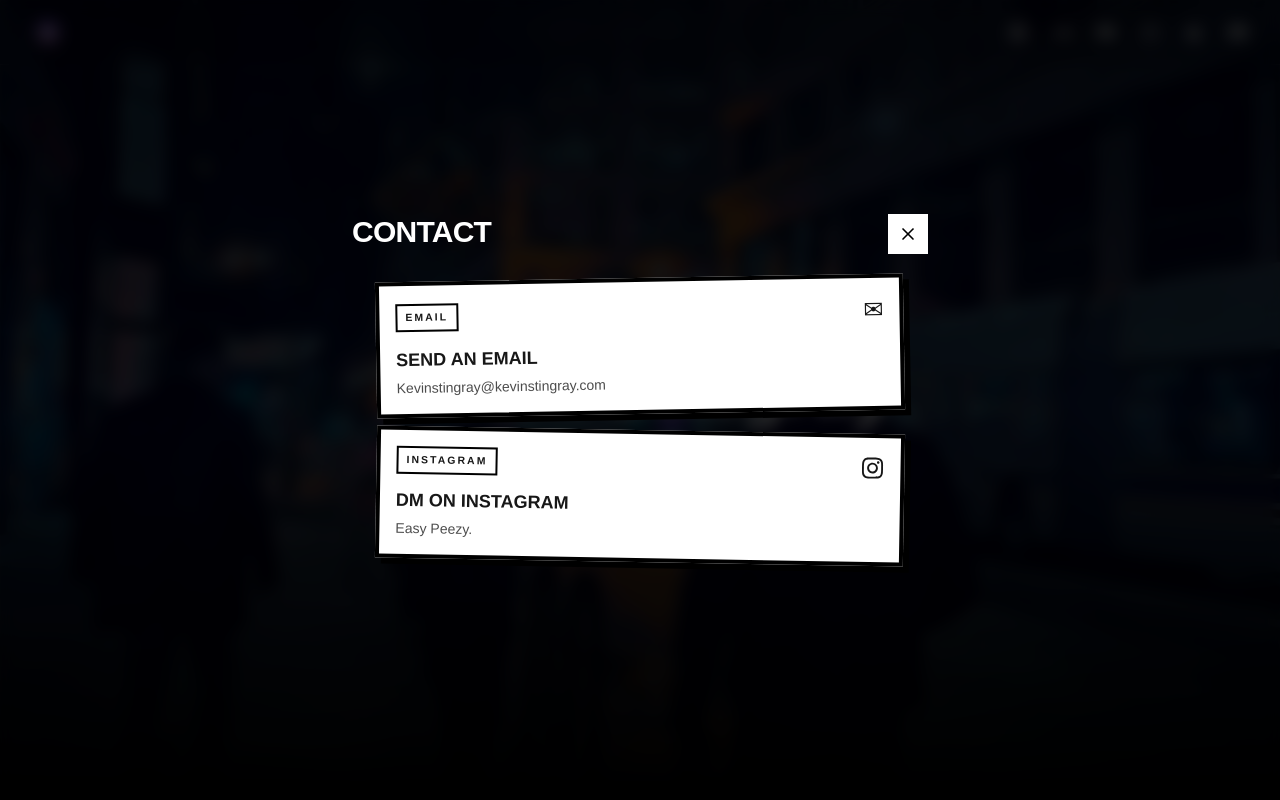
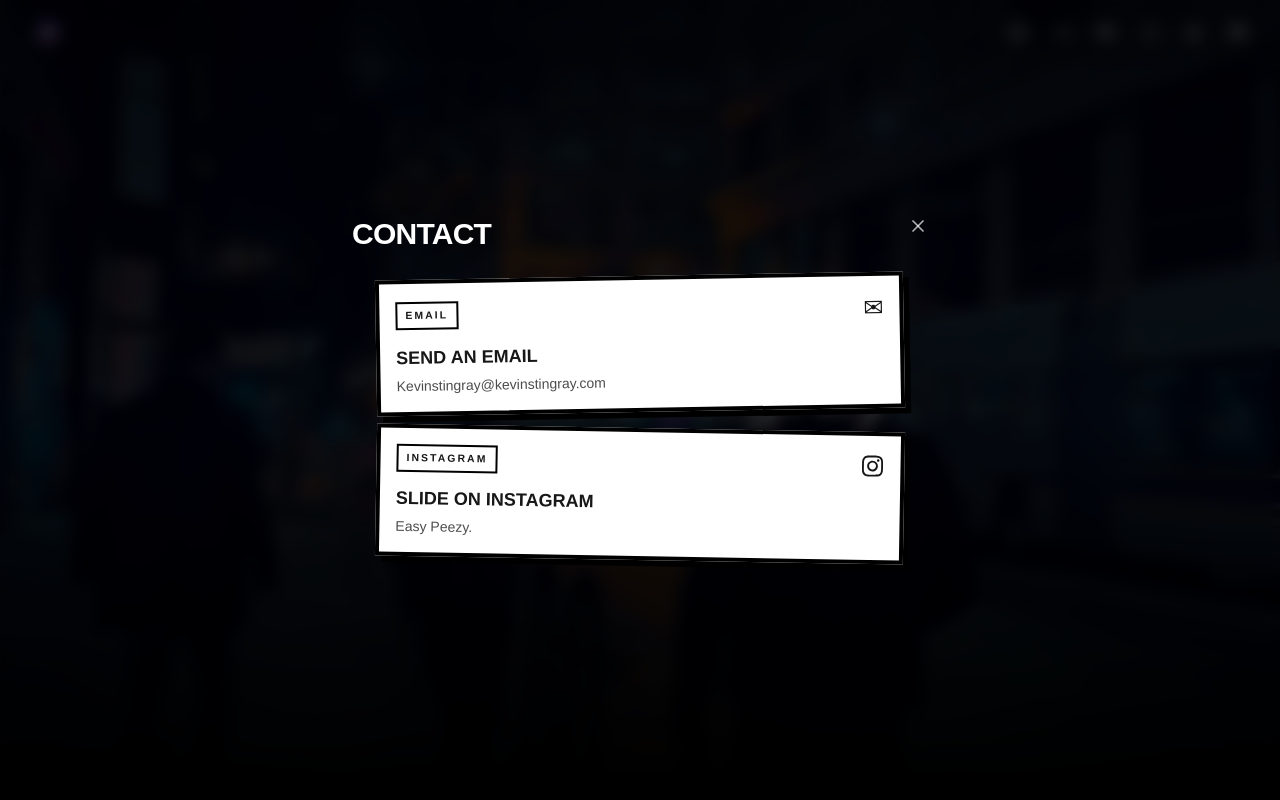
Before and after one commit to gearkid1127/kevin-stingray, a Next.js app: page / in a window 1280 px wide. Both pictures are taken after a click on the button "Contact". Shown: the top 800 px of the page. Built offline with nearby package versions, Linux system fonts and the light colour scheme.

Commit message:
made the x button on the contact modal look better

```diff
--- a/app/components/Nav.tsx
+++ b/app/components/Nav.tsx
@@ -180,7 +180,7 @@ export default function Nav() {
               <button
                 type="button"
                 onClick={() => setIsContactOpen(false)}
-                className="shrink-0 border-2 border-white bg-white px-2 py-2 text-black transition hover:-translate-y-0.5 hover:shadow-[3px_3px_0_0_rgba(255,255,255,1)]"
+                className="cursor-pointer shrink-0 text-white/70 transition hover:text-white hover:scale-110"
                 aria-label="Close contact modal"
               >
                 <X size={20} />
@@ -230,7 +230,7 @@ export default function Nav() {
                   <FaInstagram size={24} />
                 </div>
 
-                <p className="text-lg font-black uppercase">DM on Instagram</p>
+                <p className="text-lg font-black uppercase">slide on Instagram</p>
                 <p className="mt-1 text-sm text-black/70">Easy Peezy.</p>
               </a>
             </div>
```
